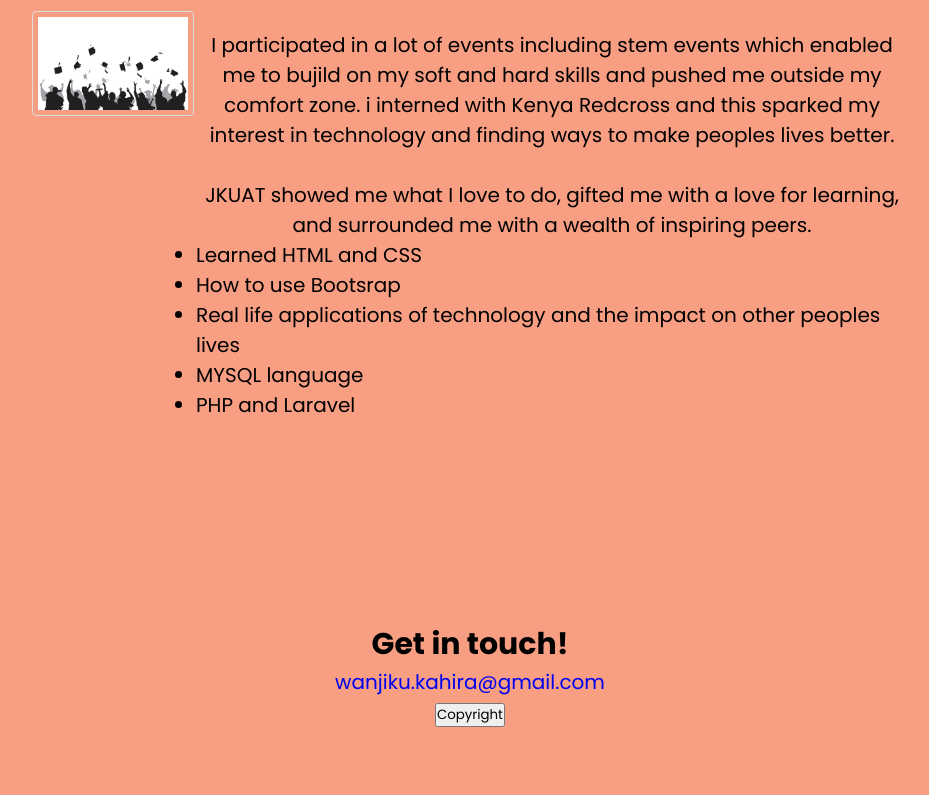
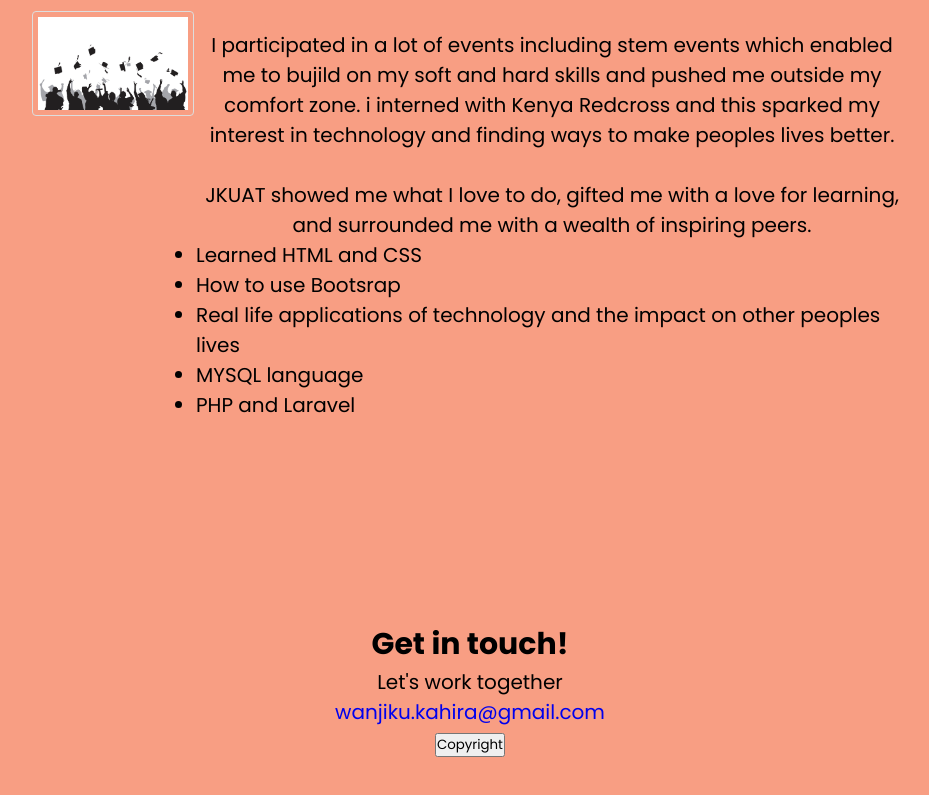
Before and after one commit to Her-Code/kindaUnique-website, a plain HTML site: page index.html in a window 1280 px wide. Shown: the part 2458-3253 px from the top of the page, without its empty margins (170-1099 px from the left). Drawn offline with Linux system fonts and the light colour scheme; a web font is replaced by a local one.

Commit message:
change an element using js

```diff
--- a/index.html
+++ b/index.html
@@ -174,6 +174,7 @@
 
     <section id="Contact" class="Contact">
         <h1>Get in touch!</h1>
+        <p id="p1">We can communicate any time</p>
         <p><a href="wanjiku.kahira@gmail.com">wanjiku.kahira@gmail.com</a></p>
     </section>
 <footer>
--- a/script.js
+++ b/script.js
@@ -30,3 +30,5 @@ function createFoot() {
     // // Append the anchor element to the body.
     // document.body.prepend(a);
  }
+ const element = document.getElementById("p1");
+element.innerHTML = "Let's work together";
```
Also changed, not shown: 1 other file.
